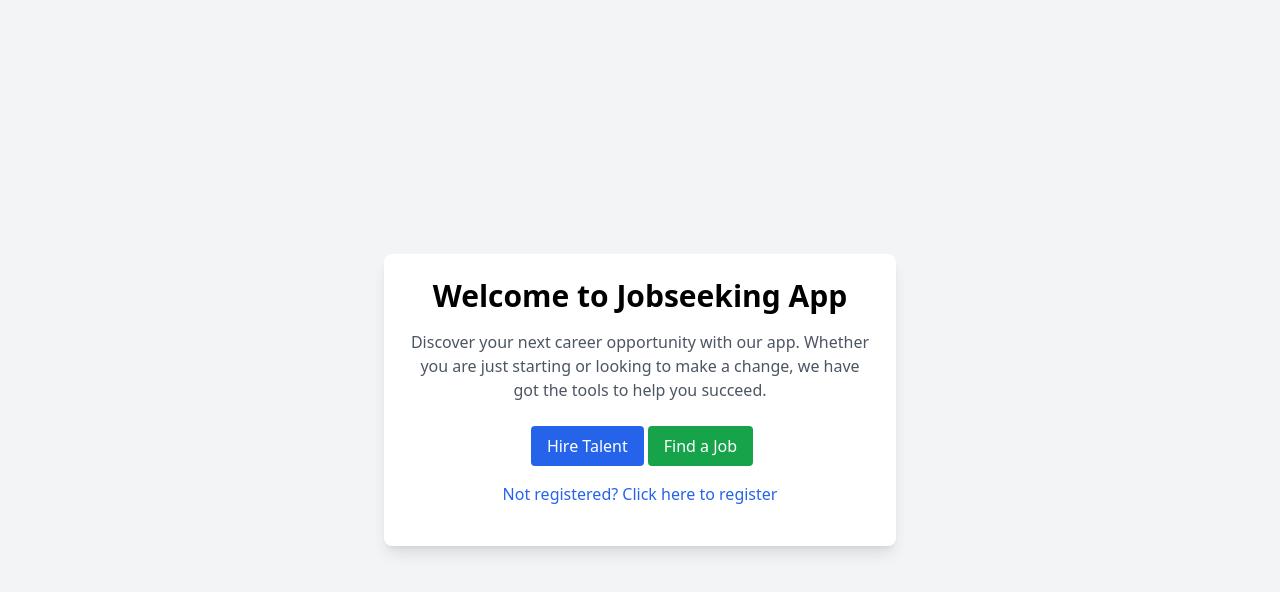
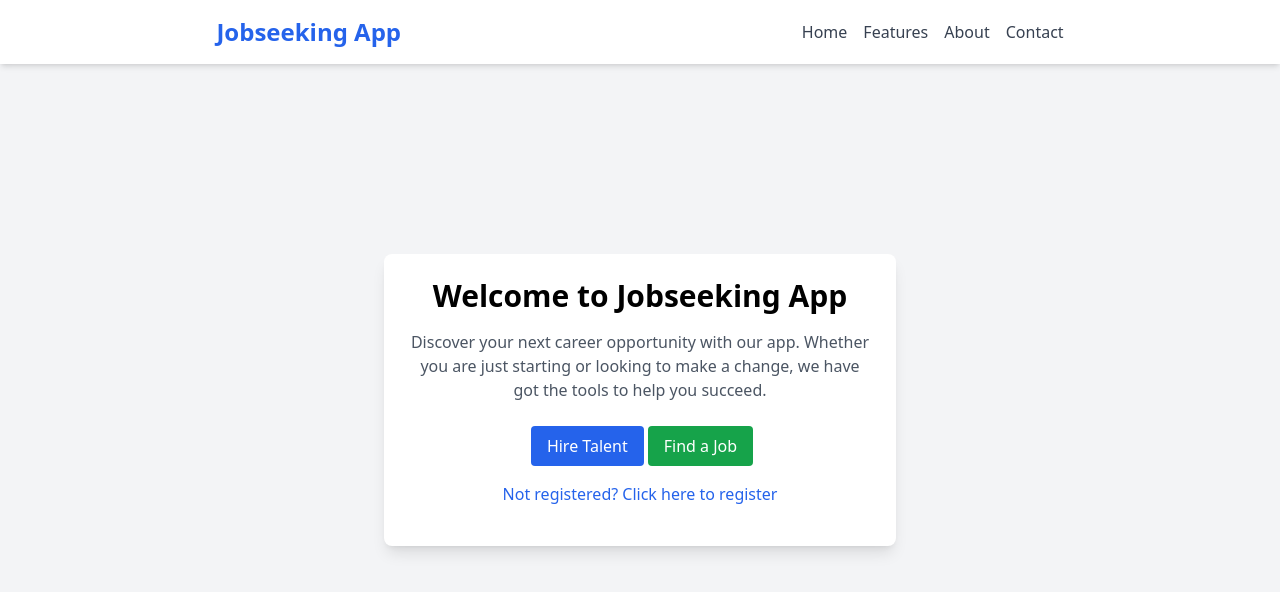
Before and after one commit to chas-academy/u09-fullstack-js-KristinaJera, a React (Vite) app in the folder frontend/jobseeking/: page / in a window 1280 px wide. Shown: the top 592 px of the page. Built offline with nearby package versions, Linux system fonts and the light colour scheme.

Commit message:
create navbar

```diff
--- a/frontend/jobseeking/src/App.jsx
+++ b/frontend/jobseeking/src/App.jsx
@@ -2,7 +2,8 @@
 
 import { Navigate, Outlet, Route, Routes, useLocation } from "react-router-dom";
 import LandingPage from "./components/LandingPage";
-
+import Navbar from "./components/Navbar";
+import Footer from "./components/Footer";
 // function LandingPage(){
 //   const user = true;
 //   const location = useLocation()
@@ -18,7 +19,7 @@ import LandingPage from "./components/LandingPage";
 const App = () => {
   return (
     <>
-    {/* <Navbar/> */}
+    <Navbar/>
     <Routes>
     <Route element={<LandingPage/>}>
     <Route path="/" element={ <Navigate to="/find-jobs" replace={true}/>}/>
@@ -33,7 +34,7 @@ const App = () => {
     */}
     </Route>
     </Routes>
-    {/* <Footer/> */}
+    <Footer/>
     </>
   )
 }
--- /dev/null
+++ b/frontend/jobseeking/src/components/Navbar.jsx
@@ -0,0 +1,23 @@
+// import React from 'react'
+
+const Navbar = () => {
+  return (
+    <>
+      <header className="absolute top-0 left-0 w-full bg-white shadow-md">
+         <nav className="max-w-7xl mx-auto px-4 py-4 flex justify-around items-center">
+           {/* Logo */}
+           <div className="text-2xl font-bold text-blue-600">Jobseeking App</div>
+           {/* Navbar Links */}
+           <div className="space-x-4">
+             <a href="#" className="text-gray-700 hover:text-blue-500">Home</a>
+             <a href="#" className="text-gray-700 hover:text-blue-500">Features</a>
+             <a href="#" className="text-gray-700 hover:text-blue-500">About</a>
+             <a href="#" className="text-gray-700 hover:text-blue-500">Contact</a>
+           </div>
+         </nav>
+       </header>
+    </>
+  )
+}
+
+export default Navbar
```
Also changed, not shown: frontend/jobseeking/src/components/LandingPage.jsx (+0 -68 lines).
